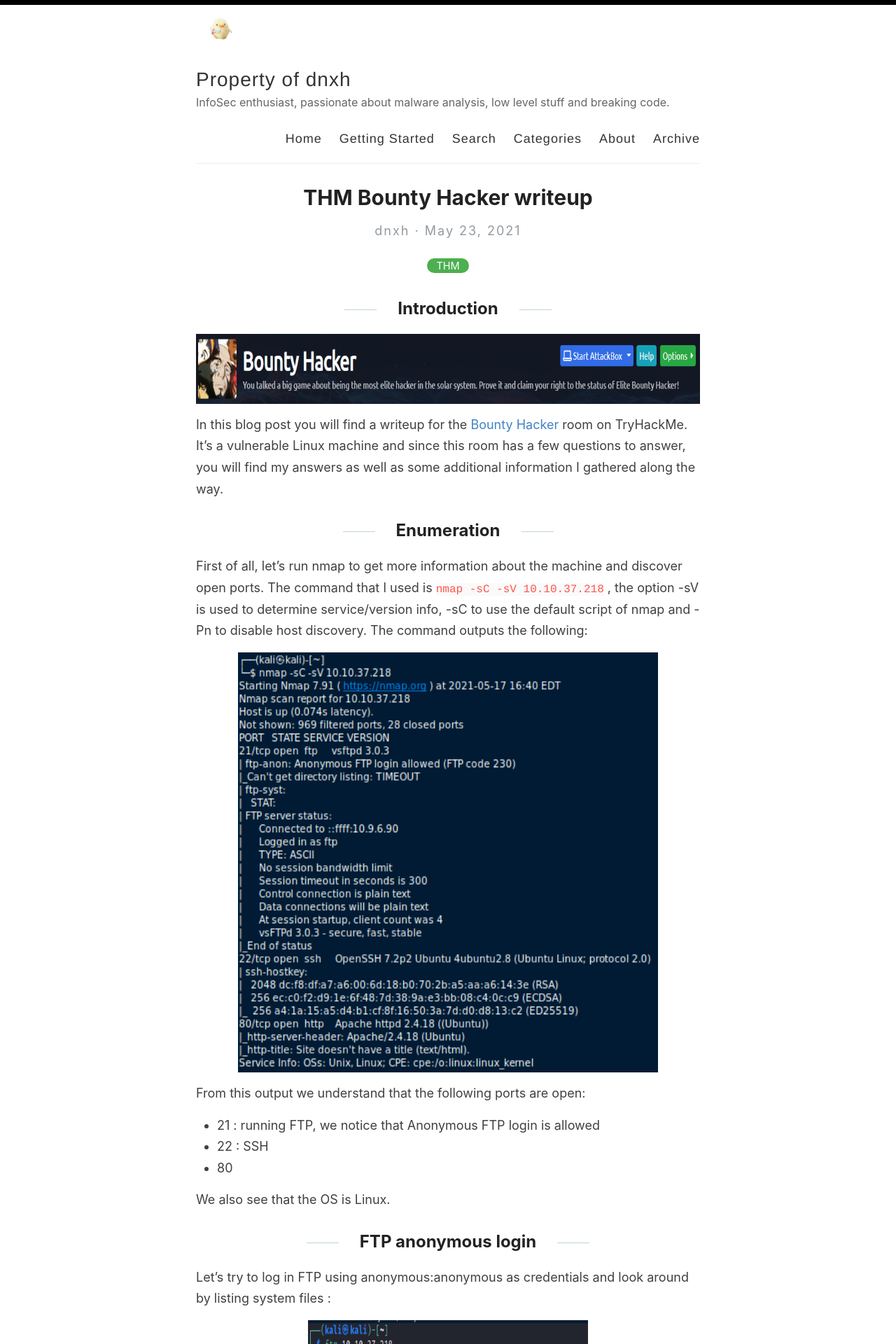
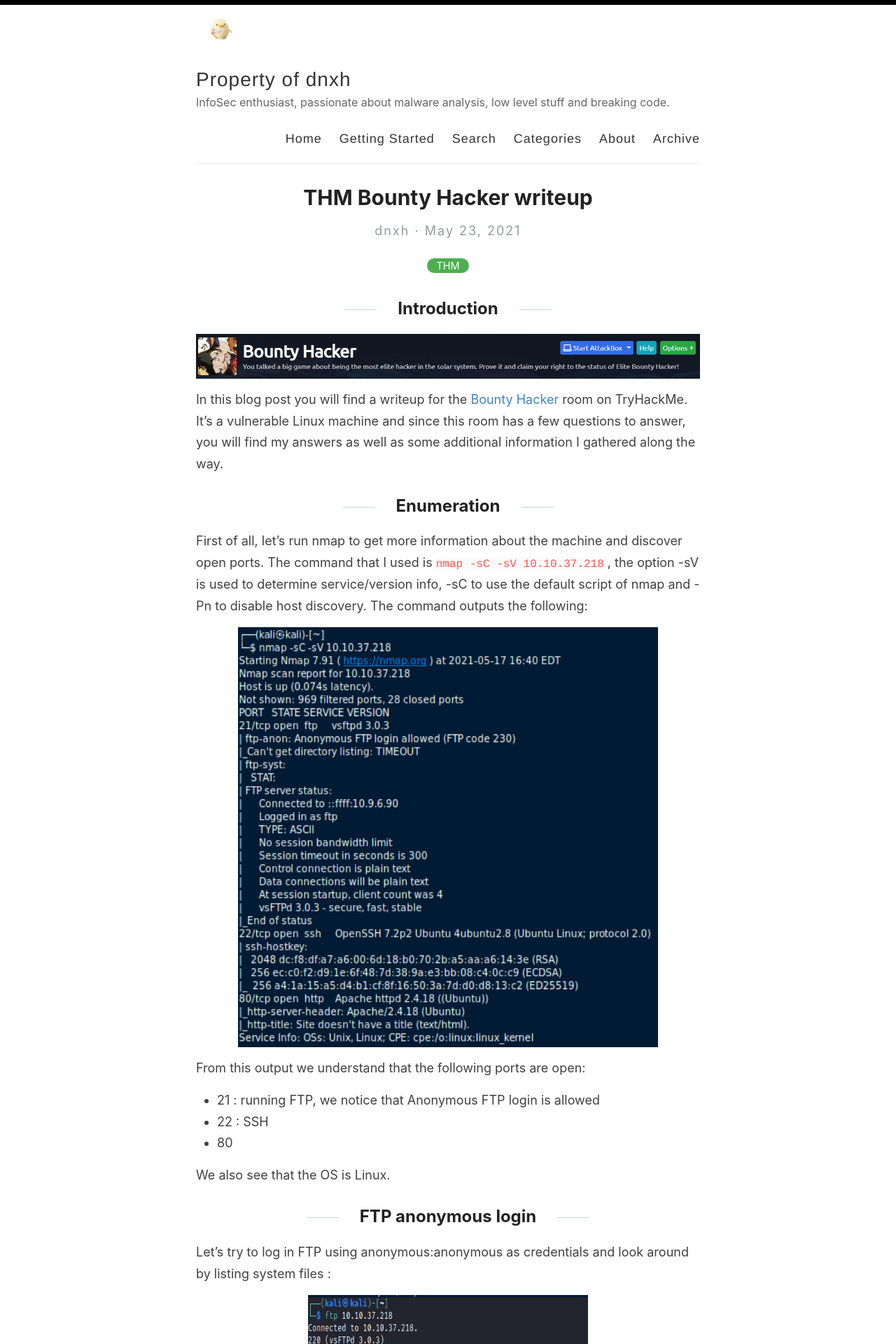
Before and after one commit to 0xdnxh/0xdnxh.github.io, a Jekyll site: the page built from _posts/2021-5-23-THM-BountyHacker-Writeup.md, in a window 1280 px wide. Shown: the top 1920 px of the page at 70% size. Built offline with Jekyll 4.4.1, drawn with Linux system fonts in a browser that asks for light colours.

Commit message:
Added modifs

```diff
--- a/_posts/2021-5-23-THM-BountyHacker-Writeup.md
+++ b/_posts/2021-5-23-THM-BountyHacker-Writeup.md
@@ -4,7 +4,7 @@
 categories: THM
 ---
 ## Introduction
-<img src="/images/THM/BountyHacker/banner.PNG" width="800" height="100"/>
+<img src="/images/THM/BountyHacker/banner.PNG" width="800" height="ç0"/>
 
 In this blog post you will find a writeup for the [Bounty Hacker](https://tryhackme.com/room/cowboyhacker) room on TryHackMe. It's a vulnerable Linux machine and since this room has a few questions to answer, you will find my answers as well as some additional information I gathered along the way.
 
@@ -24,8 +24,8 @@
 ## FTP anonymous login
 Let's try to log in FTP using anonymous:anonymous as credentials and look around by listing system files :
 
-<img src="/images/THM/BountyHacker/ftploginls.PNG" width="400" height="300"/>
+<img src="/images/THM/BountyHacker/ftploginls.PNG" width="400" height="250"/>
 
 We can see that there are two files **locks.txt** and **task.txt**, let's go ahead and download them :
 
-<img src="/images/THM/BountyHacker/tasklocks_download.PNG" width="400" height="300"/>
+<img src="/images/THM/BountyHacker/tasklocks_download.PNG" width="400" height="250"/>
```
